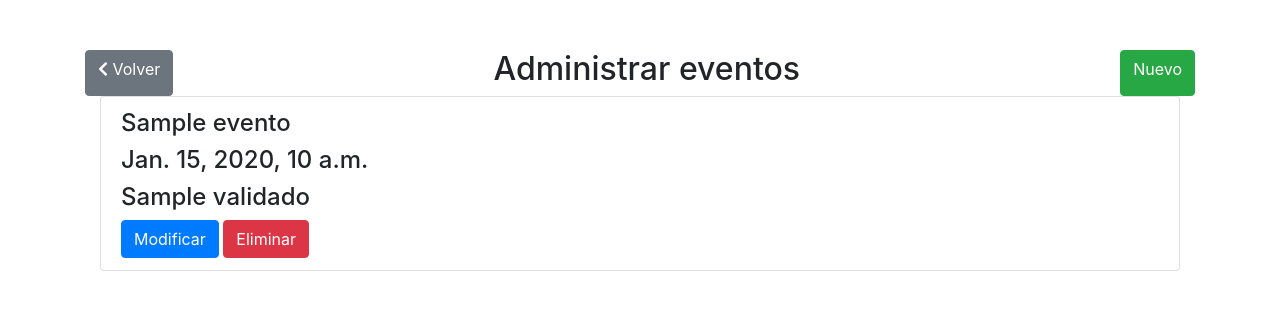
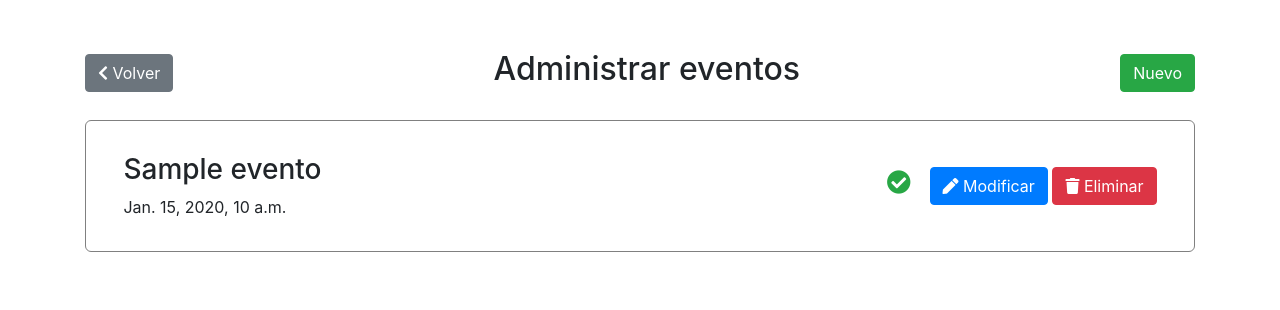
Before and after one commit to AlanSanchezP/ElectivappServer, a Django app: template electivapp/templates/eventos/evento_list.html in a window 1280 px wide. Shown: the top 310 px of the page. Run offline with Django 3.2, Linux system fonts and the light colour scheme; the template is opened without the code that fills it: most values are stand-ins (such as "Sample title", 1, 10 or a date in 2020); some libraries are stand-ins or nearby versions.

Commit message:
Estilos lista de responsables.

```diff
--- a/electivapp/static/css/project.css
+++ b/electivapp/static/css/project.css
@@ -32,3 +32,11 @@ input[type="number"] {
     margin:30px;
     padding: 1em;
 }
+
+.elemento-lista {
+    align-items: center;
+    border-radius: 6px;
+    border: 1px solid gray;
+    padding: 2em 1.4em;
+    margin-top: 1.5em;
+}
--- a/electivapp/templates/eventos/evento_list.html
+++ b/electivapp/templates/eventos/evento_list.html
@@ -4,7 +4,7 @@
 
 {% block content %}
 <div class="container">
-    <div class="row">
+    <div class="row" style="align-items: center">
         <a class="btn btn-secondary" href="{% url 'home' %}">
           <i class="fas fa-chevron-left"></i>
           Volver
@@ -13,18 +13,28 @@
         <a href="{% url 'eventos:crear' %}" class="btn btn-success">Nuevo</a>
     </div>
 
-    <div class="list-group">
+    <div class="elementos-lista">
         {% for evento in eventos %}
-        <div class="list-group-item">
-            <h4 class="list-group-item-heading">{{ evento.nombre }}</h4>
-            <h4 class="list-group-item-heading">{{ evento.fecha }}</h4>
-            <h4 class="list-group-item-heading">{{ evento.validado }}</h4>
+        <div class="row elemento-lista">
+          <div class="col-md-7">
+            <h3>{{ evento.nombre }}</h3>
+            {{ evento.fecha }}
+          </div>
+          <div class="col-md-5 text-right">
+            {% if evento.validado %}
+            <i style="color: #28a745; font-size: 1.5em; margin-right: 0.6em;" class="fas fa-check-circle"></i>
+            {% else %}
+            <i style="color: #dc3545; font-size: 1.5em; margin-right: 0.6em;" class="fas fa-times-circle"></i>
+            {% endif %}
             <a href="{% url 'eventos:modificar' pk=evento.id %}" class="btn btn-primary">
-                Modificar
+              <i class="fas fa-pen"></i>
+              Modificar
             </a>
             <button type="button" data-href="{% url 'eventos:eliminar' pk=evento.id %}" class="btn btn-danger delete-button">
-                Eliminar
+              <i class="fas fa-trash"></i>
+              Eliminar
             </button>
+          </div>
         </div>
         {% endfor %}
     </div>
```
